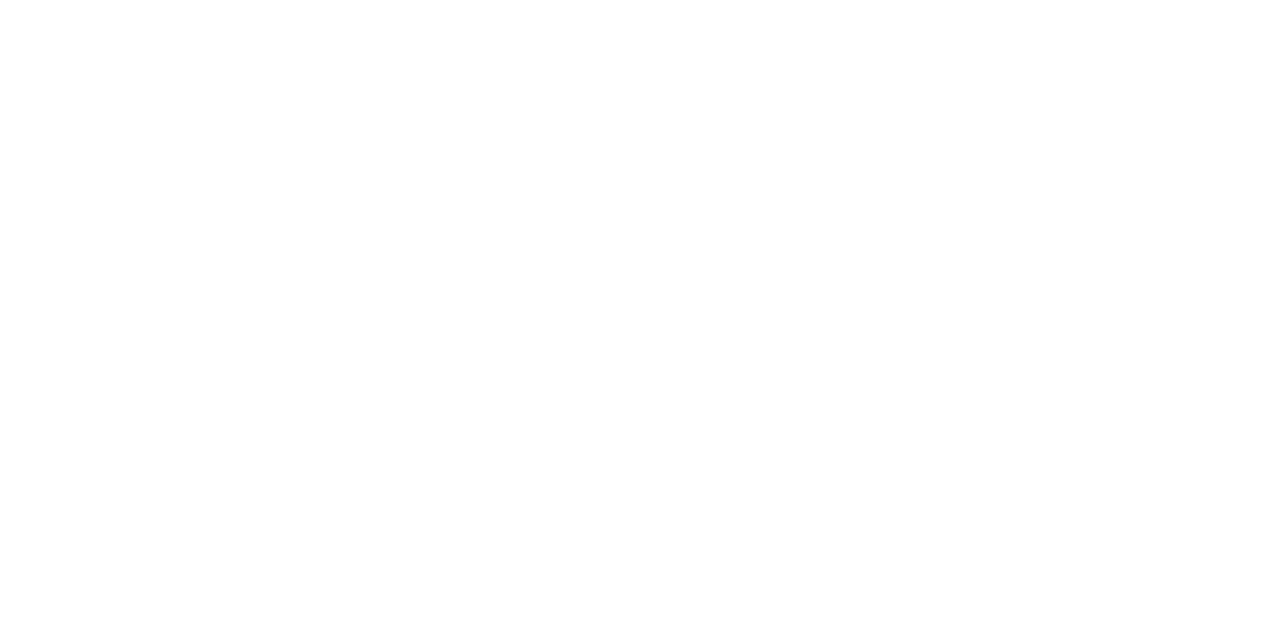
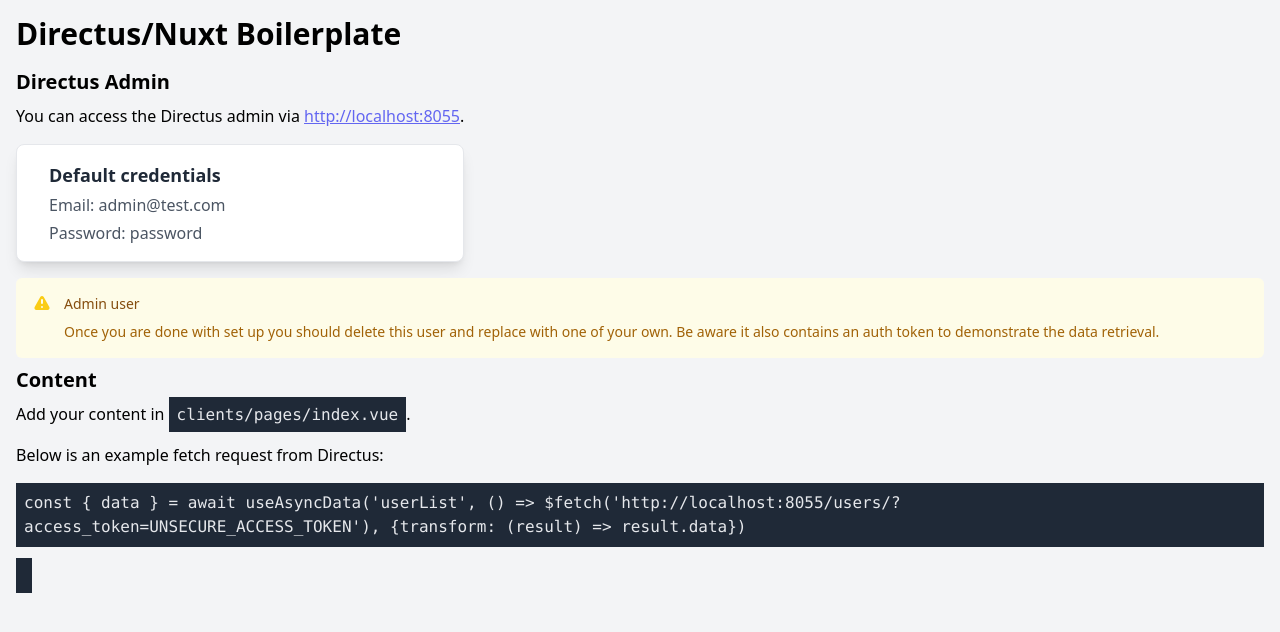
Before and after one commit to nuxtus/nuxtus, a Nuxt app in the folder client/: page /docs in a window 1280 px wide. Before the commit this address had no page. Shown: the top 632 px of the page. Built offline with nearby package versions, Linux system fonts and the light colour scheme; no server answers.

Commit message:
Added demo data retrieval

```diff
--- /dev/null
+++ b/client/pages/docs.vue
@@ -0,0 +1,65 @@
+<script setup lang="ts">
+import { ExclamationIcon } from '@heroicons/vue/solid'
+const { data } = await useAsyncData('userList', () => $fetch('http://localhost:8055/users/?access_token=UNSECURE_ACCESS_TOKEN'), {transform: (result) => result.data})
+</script>
+
+<template>
+  <div class="w-full h-screen bg-gray-100">
+  <div class="p-4">
+    <h1>Directus/Nuxt Boilerplate</h1>
+    <h2>Directus Admin</h2>
+    <p>You can access the Directus admin via <a target="_blank" href="http://localhost:8055">http://localhost:8055</a>.</p>
+    <div class="max-w-md py-4 px-8 bg-white shadow-lg rounded-lg my-4 border border-gray-200">
+      <div>
+        <h3 class="text-gray-800 text-lg font-semibold">Default credentials</h3>
+        <p class="mt-1 text-gray-600">Email: admin@test.com</p>
+        <p class="mt-1 text-gray-600">Password: password</p>
+      </div>
+    </div>
+    <div class="rounded-md bg-yellow-50 p-4">
+    <div class="flex">
+      <div class="flex-shrink-0">
+        <ExclamationIcon class="h-5 w-5 text-yellow-400" aria-hidden="true" />
+      </div>
+      <div class="ml-3">
+        <h3 class="text-sm font-medium text-yellow-800">Admin user</h3>
+        <div class="mt-2 text-sm text-yellow-700">
+          <p>Once you are done with set up you should delete this user and replace with one of your own. Be aware it also contains an auth token to demonstrate the data retrieval.</p>
+        </div>
+      </div>
+    </div>
+  </div>
+    <h2>Content</h2>
+    <p>Add your content in <span class="code">clients/pages/index.vue</span>.</p>
+    <p class="my-4">Below is an example fetch request from Directus:</p>
+    <p class="code mb-4">const { data } = await useAsyncData('userList', () => $fetch('http://localhost:8055/users/?access_token=UNSECURE_ACCESS_TOKEN'), {transform: (result) => result.data})</p>
+    <code class="code">{{ data }}</code>
+  </div>
+  </div>
+</template>
+
+<script lang="ts">
+
+</script>
+
+<style scoped>
+.code {
+  @apply bg-gray-800 text-gray-200 font-mono p-2 cursor-default;
+}
+
+h1 {
+  @apply mb-4 text-3xl font-semibold;
+}
+
+a {
+  @apply underline text-indigo-500;
+}
+
+a:hover {
+  @apply no-underline;
+}
+
+h2 {
+  @apply my-2 text-xl font-semibold;
+}
+</style>
--- a/client/pages/index.vue
+++ b/client/pages/index.vue
@@ -1,44 +1,3 @@
 <template>
-  <div class="w-full h-screen bg-gray-100">
-  <div class="p-4">
-    <h1>Directus/Nuxt Boilerplate</h1>
-    <h2>Directus Admin</h2>
-    <p>You can access the Directus admin via <a target="_blank" href="http://localhost:8055">http://localhost:8055</a>.</p>
-    <div class="max-w-md py-4 px-8 bg-white shadow-lg rounded-lg my-4 border border-gray-200">
-      <div>
-        <h3 class="text-gray-800 text-lg font-semibold">Default credentials</h3>
-        <p class="mt-1 text-gray-600">Email: admin@test.com</p>
-        <p class="mt-1 text-gray-600">Password: password</p>
-      </div>
-    </div>
-    <h2>Content</h2>
-    <p>Add your content in <span class="code">clients/pages/index.vue</span>.</p>
-  </div>
-  </div>
+	<p class="m-4">For help getting started see the <a class="underline hover:no-underline text-indigo-500" href="/docs">getting started guide</a>. Alternatively start editing /client/pages/index.vue.</p>
 </template>
-
-<script lang="ts">
-
-</script>
-
-<style scoped>
-.code {
-  @apply bg-gray-800 text-gray-200 font-mono p-2 cursor-default;
-}
-
-h1 {
-  @apply mb-4 text-3xl font-semibold;
-}
-
-a {
-  @apply underline text-indigo-500;
-}
-
-a:hover {
-  @apply no-underline;
-}
-
-h2 {
-  @apply my-2 text-xl font-semibold;
-}
-</style>
```
